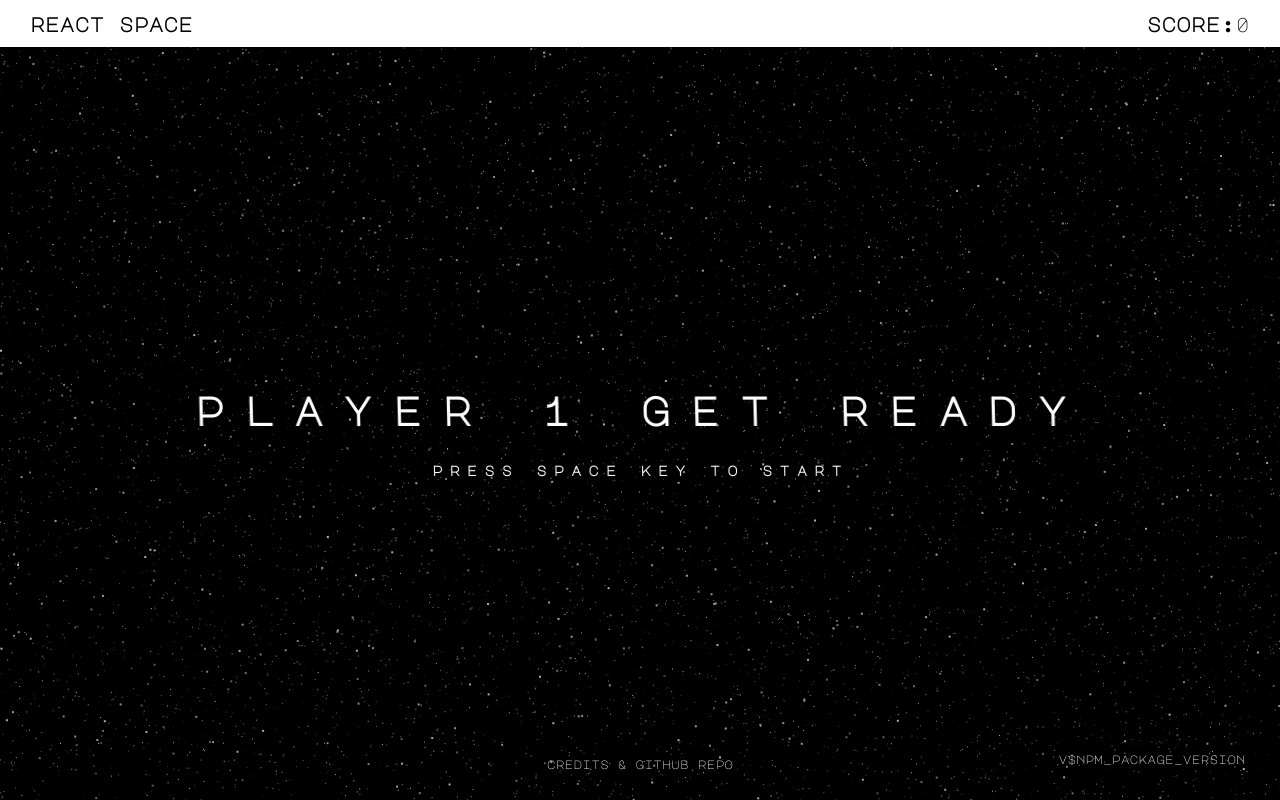
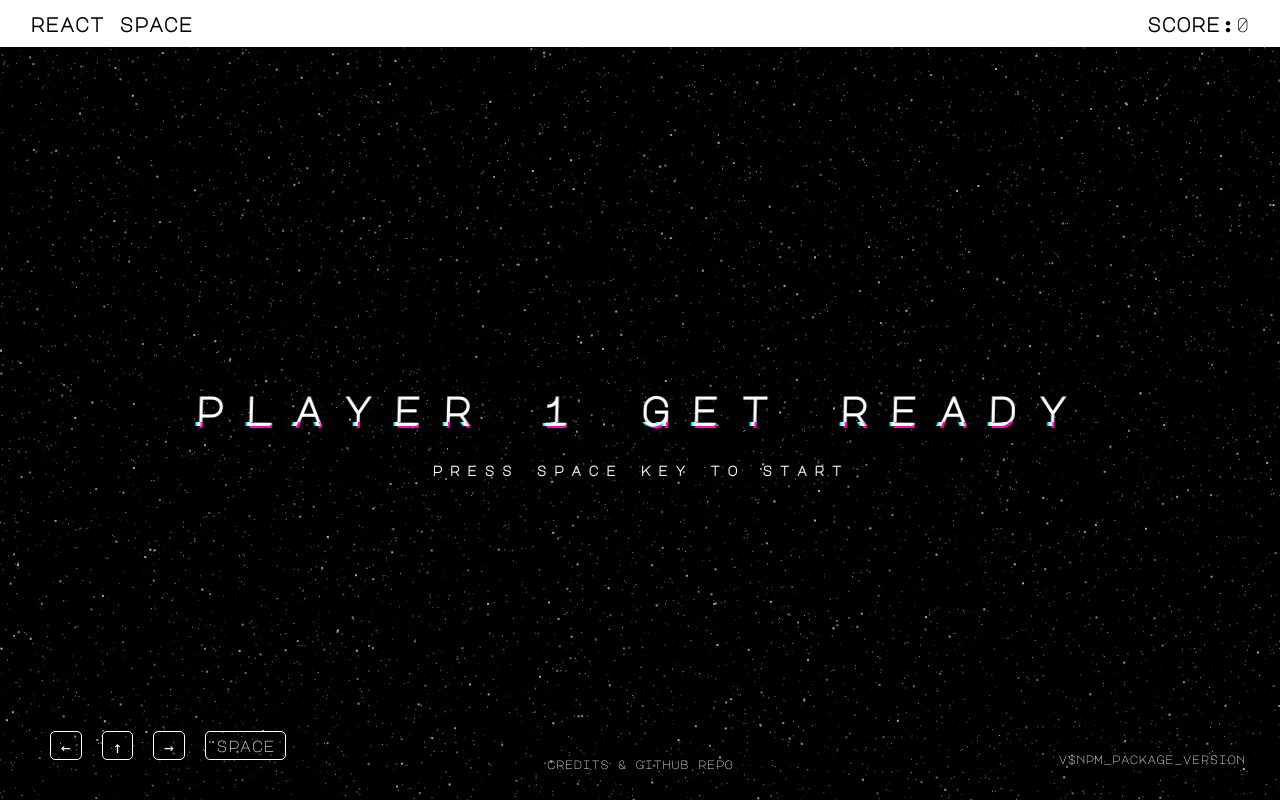
Before and after one commit to ccarrascal/react-space, a React (Create React App) app: page / in a window 1280 px wide. Built offline with nearby package versions, Linux system fonts and the light colour scheme.

Commit message:
Adding keyboard hint, small fixes

```diff
--- a/package.json
+++ b/package.json
@@ -1,6 +1,6 @@
 {
   "name": "react-space",
-  "version": "0.9.1",
+  "version": "0.9.2",
   "private": true,
   "dependencies": {
     "@testing-library/jest-dom": "^5.11.4",
--- a/src/components/ScreenTitles/ScreenTitles.tsx
+++ b/src/components/ScreenTitles/ScreenTitles.tsx
@@ -37,6 +37,14 @@ const ScreenTitles = ({...props}: any): JSX.Element => {
                 <h2 className={style.glitch} data-text={title}>{title}</h2>
                 <h3 className={style.glitch} data-text={message}>{message}</h3>
             </div>
+            {!props?.end && (
+                <div className={style.controls}>
+                    <div className={style.key}>&#8592;</div>
+                    <div className={style.key}>&#8593;</div>
+                    <div className={style.key}>&#8594;</div>
+                    <div className={classnames(style.key, style.space)}>SPACE</div>
+                </div>
+            )}
             <div className={style.credits}>
                 <a rel="noreferrer" target="_blank" href="https://github.com/ccarrascal/react-space">
                     Credits & Github repo
--- a/src/components/ScreenTitles/style.module.scss
+++ b/src/components/ScreenTitles/style.module.scss
@@ -26,6 +26,25 @@
     h3 {
       font-size: 14px;
       text-transform: lowercase;
+    }
+  }
+  .controls {
+    position: absolute;
+    left: 40px;
+    bottom: 30px;
+    display: flex;
+    flex-direction: row;
+    .key {
+      margin: 10px;
+      border: 1px solid white;
+      border-radius: 5px;
+      padding: 6px 10px 2px;
+      text-transform: lowercase;
+      font-family: mono;
+
+      &.space {
+        font-family: "Major Mono Display", monospace;
+      }
     }
   }
 
--- a/src/reducers/index.tsx
+++ b/src/reducers/index.tsx
@@ -29,6 +29,7 @@ function rootReducer(state = initialState, action: any) {
         break;
         case RESET_SCORE:
             state.score = 0;
+            state.asteroids = [];
             state = {...state};
         break;
         case SET_BACKGROUND:
```
